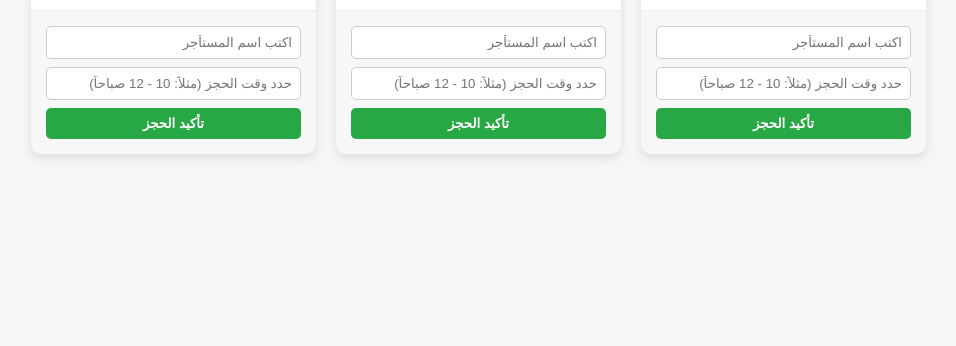
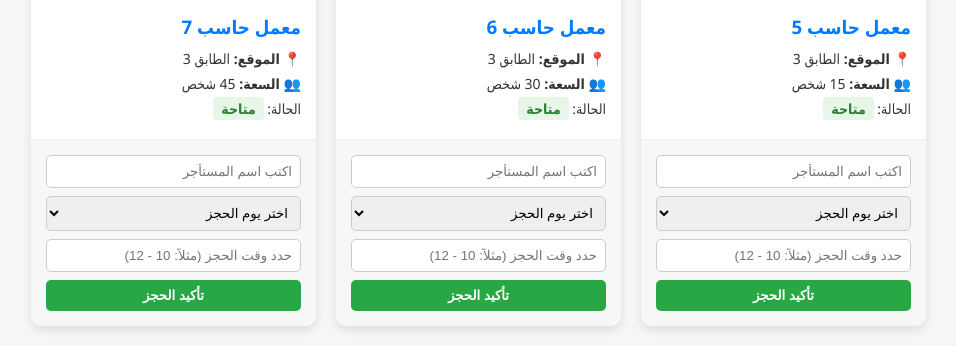
Before and after one commit to a129012bod-prog/HallBookingSystem, a Flask app: page / in a window 1280 px wide. Shown: the part 1859-2205 px from the top of the page, without its empty margins (314-1270 px from the left). Before the commit the page ends 2017 px from the top, so only its background shows below. Run offline with Flask 3, Linux system fonts and the light colour scheme.

Commit message:
Update index.html

```diff
--- a/templates/index.html
+++ b/templates/index.html
@@ -3,7 +3,7 @@
 <head>
     <meta charset="UTF-8">
     <meta name="viewport" content="width=device-width, initial-scale=1.0">
-    <title>نظام حجز القاعات</title>
+    <title>نظام حجز القاعات والمعامل</title>
     <style>
         :root {
             --bg-color: #f4f7f6;
@@ -102,7 +102,7 @@
             border-top: 1px solid var(--border-color);
         }
 
-        input[type="text"] {
+        input[type="text"], select {
             width: 100%;
             padding: 8px;
             margin-bottom: 8px;
@@ -137,7 +137,7 @@
 
     <header>
         <div>
-            <h1>نظام حجز القاعات</h1>
+            <h1>نظام حجز القاعات والمعامل</h1>
             <div class="team-info">
                 👥 <strong>فريق العمل:</strong> عبدالرحمن مهدي | زياد أبو شعفة | إياد ضامري | وسيم رفاعي
             </div>
@@ -164,28 +164,22 @@
             localStorage.setItem('theme', currentTheme);
         }
 
-        // 2. صور متنوعة وحقيقية لقاعات الاجتماعات والمؤتمرات
-        const hallImages = [
-            "https://images.unsplash.com/photo-1517502884422-41eaead166d4?auto=format&fit=crop&w=600&q=80",
-            "https://images.unsplash.com/photo-1497366216548-37526070297c?auto=format&fit=crop&w=600&q=80",
-            "https://images.unsplash.com/photo-1522071820081-009f0129c71c?auto=format&fit=crop&w=600&q=80",
-            "https://images.unsplash.com/photo-1543269865-cbf427effbad?auto=format&fit=crop&w=600&q=80",
-            "https://images.unsplash.com/photo-1531482615713-2afd69097998?auto=format&fit=crop&w=600&q=80",
-            "https://images.unsplash.com/photo-1497215728101-856f4ea42174?auto=format&fit=crop&w=600&q=80",
-            "https://images.unsplash.com/photo-1577495508048-b635879837f1?auto=format&fit=crop&w=600&q=80",
-            "https://images.unsplash.com/photo-1505373877841-8d25f7d46678?auto=format&fit=crop&w=600&q=80"
-        ];
+        // 2. توليد 15 عنصراً: (نصفها قاعات ونصفها معامل)
+        const roomsData = Array.from({ length: 15 }, (_, i) => {
+            const isLab = i >= 8; // أول 8 قاعات، والباقي 7 معامل
+            return {
+                id: i + 1,
+                name: isLab ? `معمل حاسب ${i - 7}` : `قاعة رقم ${i + 1}`,
+                type: isLab ? 'معمل' : 'قاعة',
+                floor: `الطابق ${Math.floor(i / 5) + 1}`,
+                capacity: `${(i % 3 + 1) * 15} شخص`,
+                image: isLab
+                    ? "https://images.unsplash.com/photo-1562774053-701939374585?auto=format&fit=crop&w=600&q=80" // صورة معمل كمبيوتر
+                    : "https://images.unsplash.com/photo-1517502884422-41eaead166d4?auto=format&fit=crop&w=600&q=80"  // صورة قاعة اجتماعات
+            };
+        });
 
-        // 3. بيانات الـ 15 قاعة مع ربطها بصور القاعات الحقيقية
-        const roomsData = Array.from({ length: 15 }, (_, i) => ({
-            id: i + 1,
-            name: `قاعة رقم ${i + 1}`,
-            floor: `الطابق ${Math.floor(i / 5) + 1}`,
-            capacity: `${(i % 3 + 1) * 15} شخص`,
-            image: hallImages[i % hallImages.length]
-        }));
-
-        // 4. جلب الحجوزات من localStorage
+        // 3. جلب الحجوزات من localStorage
         let bookings = JSON.parse(localStorage.getItem('hallBookings')) || {};
 
         function renderRooms() {
@@ -211,13 +205,22 @@
                         </p>
                         ${isBooked ? `
                             <p>👤 <strong>المستأجر:</strong> ${bookingInfo.name}</p>
+                            <p>📅 <strong>اليوم:</strong> ${bookingInfo.day}</p>
                             <p>⏱️ <strong>الوقت:</strong> ${bookingInfo.time}</p>
                         ` : ''}
                     </div>
                     <div class="actions">
                         ${!isBooked ? `
                             <input type="text" id="name-${room.id}" placeholder="اكتب اسم المستأجر">
-                            <input type="text" id="time-${room.id}" placeholder="حدد وقت الحجز (مثلاً: 10 - 12 صباحاً)">
+                            <select id="day-${room.id}">
+                                <option value="">اختر يوم الحجز</option>
+                                <option value="الأحد">الأحد</option>
+                                <option value="الإثنين">الإثنين</option>
+                                <option value="الثلاثاء">الثلاثاء</option>
+                                <option value="الأربعاء">الأربعاء</option>
+                                <option value="الخميس">الخميس</option>
+                            </select>
+                            <input type="text" id="time-${room.id}" placeholder="حدد وقت الحجز (مثلاً: 10 - 12)">
                             <button class="btn btn-book" onclick="bookRoom(${room.id})">تأكيد الحجز</button>
                         ` : `
                             <button class="btn btn-cancel" onclick="cancelBooking(${room.id})">إلغاء الحجز</button>
@@ -228,27 +231,29 @@
             });
         }
 
-        // 5. تأكيد الحجز
+        // 4. تأكيد الحجز
         function bookRoom(roomId) {
             const nameInput = document.getElementById(`name-${roomId}`);
+            const daySelect = document.getElementById(`day-${roomId}`);
             const timeInput = document.getElementById(`time-${roomId}`);
 
             const nameValue = nameInput.value.trim();
+            const dayValue = daySelect.value;
             const timeValue = timeInput.value.trim();
 
-            if (!nameValue || !timeValue) {
-                alert('الرجاء كتابة الاسم ووقت الحجز أولاً!');
+            if (!nameValue || !dayValue || !timeValue) {
+                alert('الرجاء إدخال الاسم، اختيار يوم الأسبوع، وتحديد وقت الحجز!');
                 return;
             }
 
-            bookings[roomId] = { name: nameValue, time: timeValue };
+            bookings[roomId] = { name: nameValue, day: dayValue, time: timeValue };
             localStorage.setItem('hallBookings', JSON.stringify(bookings));
             renderRooms();
         }
 
-        // 6. إلغاء الحجز
+        // 5. إلغاء الحجز
         function cancelBooking(roomId) {
-            if (confirm('هل أنت متأكد من إلغاء حجز هذه القاعة؟')) {
+            if (confirm('هل أنت متأكد من إلغاء حجز هذه الوحدة؟')) {
                 delete bookings[roomId];
                 localStorage.setItem('hallBookings', JSON.stringify(bookings));
                 renderRooms();
```
